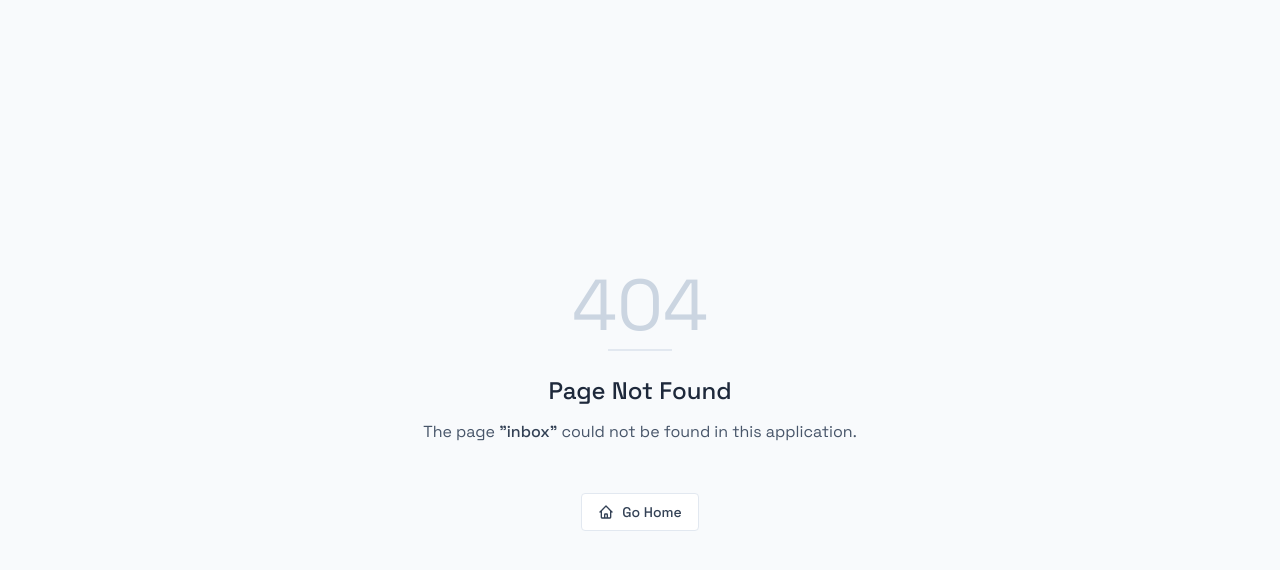
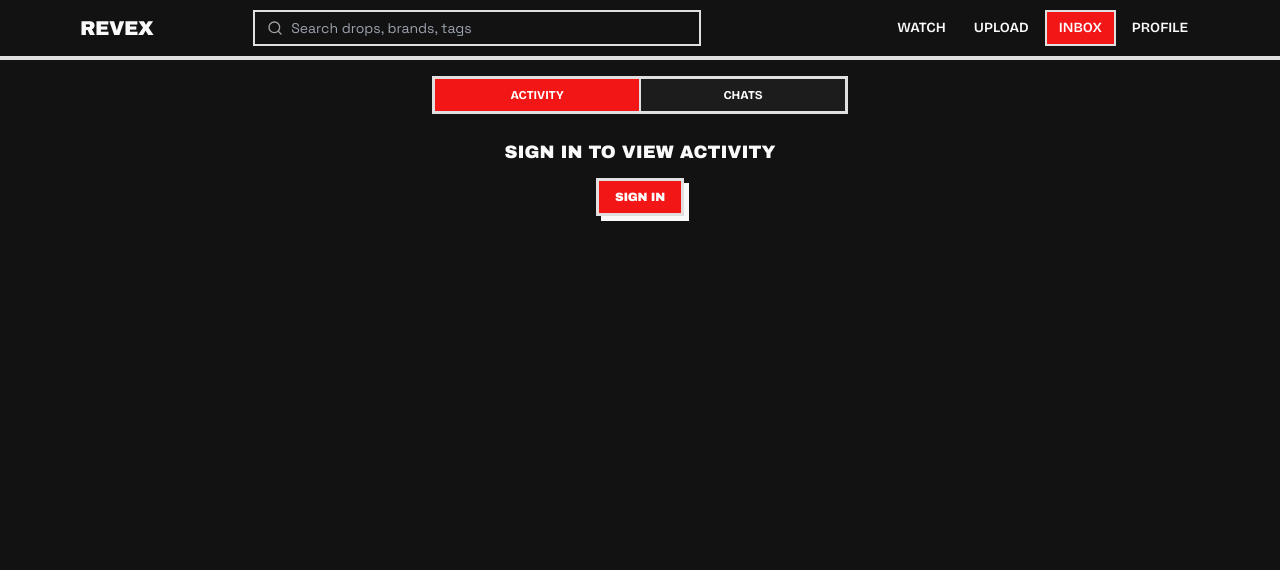
Before and after one commit to itskyromx/revexapp-main, a React (Vite) app: page /inbox in a window 1280 px wide. Before the commit this address had no page. Shown: the top 570 px of the page. Built offline with nearby package versions, Linux system fonts and the light colour scheme.

Commit message:
fourth commit

```diff
--- a/src/App.jsx
+++ b/src/App.jsx
@@ -70,7 +70,7 @@ const AuthenticatedApp = () => {
       <Route path="/profile/:userId" element={<Profile />} />
       <Route path="/profile" element={<Profile />} />
       <Route path="/item/:itemId" element={<ItemDetail />} />
-      <Route path="/offers" element={<Offers />} />
+      <Route path="/inbox" element={<Offers />} />
       <Route path="/chat/:userId" element={<Chat />} />
       <Route path="*" element={<PageNotFound />} />
     </Routes>
--- a/src/components/ActivityFeed.jsx
+++ b/src/components/ActivityFeed.jsx
@@ -8,24 +8,47 @@ import { notificationRoute } from "@/lib/notifications";
 /** The activity feed: everything that happened on this account, newest first. */
 export default function ActivityFeed() {
   const navigate = useNavigate();
-  const { user } = useCurrentUser();
+  const { user, loading: userLoading } = useCurrentUser();
   const [items, setItems] = useState([]);
   const [loading, setLoading] = useState(true);
   const [busy, setBusy] = useState(false);
+  const [loadError, setLoadError] = useState("");
+  const [retryKey, setRetryKey] = useState(0);
 
   useEffect(() => {
-    if (!user) return;
     let alive = true;
 
+    if (userLoading) {
+      setLoading(true);
+      return () => { alive = false; };
+    }
+
+    if (!user) {
+      setItems([]);
+      setLoadError("");
+      setLoading(false);
+      return () => { alive = false; };
+    }
+
+    setLoading(true);
+    setLoadError("");
     const load = async () => {
-      const { data: list } = await supabase.from('notifications').select('*')
-        .eq('recipient_id', user.id).order('created_at', { ascending: false }).limit(100);
-      if (!alive) return;
-      setItems(list || []);
-      setLoading(false);
+      try {
+        const { data: list, error } = await supabase.from('notifications').select('*')
+          .eq('recipient_id', user.id).order('created_at', { ascending: false }).limit(100);
+        if (error) throw error;
+        if (alive) setItems(list || []);
+      } catch (error) {
+        if (!alive) return;
+        console.error("Failed to load activity:", error);
+        setItems([]);
+        setLoadError("Couldn't load activity. Check your connection and try again.");
+      } finally {
+        if (alive) setLoading(false);
+      }
     };
 
-    load();
+    void load();
     const channel = supabase
       .channel(`activity:${user.id}`)
       .on('postgres_changes', {
@@ -37,7 +60,7 @@ export default function ActivityFeed() {
       alive = false;
       supabase.removeChannel(channel);
     };
-  }, [user?.id]);
+  }, [user?.id, userLoading, retryKey]);
 
   const open = (n) => {
     if (!n.read) {
@@ -71,10 +94,32 @@ export default function ActivityFeed() {
     setBusy(false);
   };
 
-  if (loading) {
+  if (userLoading || loading) {
     return (
       <div className="h-40 flex items-center justify-center">
         <div className="w-8 h-8 border-4 border-border border-t-transparent rounded-full animate-spin" />
+      </div>
+    );
+  }
+
+  if (!user) {
+    return (
+      <div className="mt-6 text-center">
+        <p className="font-display text-lg uppercase">Sign in to view activity</p>
+        <button onClick={() => navigate("/login")} className="acid-btn bg-brand-red text-white px-4 py-2 mt-3 text-xs">
+          Sign in
+        </button>
+      </div>
+    );
+  }
+
+  if (loadError) {
+    return (
+      <div className="mt-6 text-center">
+        <p className="text-sm text-muted-foreground">{loadError}</p>
+        <button onClick={() => setRetryKey((key) => key + 1)} className="acid-btn bg-muted text-foreground px-4 py-2 mt-3 text-xs">
+          Retry
+        </button>
       </div>
     );
   }
--- a/src/components/InboxThreads.jsx
+++ b/src/components/InboxThreads.jsx
@@ -11,12 +11,29 @@ import { formatPrice, timeAgo, toDate } from "@/lib/styld";
  */
 export default function InboxThreads() {
   const navigate = useNavigate();
-  const { user } = useCurrentUser();
+  const { user, loading: userLoading } = useCurrentUser();
   const [threads, setThreads] = useState([]);
   const [loading, setLoading] = useState(true);
+  const [loadError, setLoadError] = useState("");
+  const [retryKey, setRetryKey] = useState(0);
 
   useEffect(() => {
-    if (!user) return;
+    let alive = true;
+
+    if (userLoading) {
+      setLoading(true);
+      return () => { alive = false; };
+    }
+
+    if (!user) {
+      setThreads([]);
+      setLoadError("");
+      setLoading(false);
+      return () => { alive = false; };
+    }
+
+    setLoading(true);
+    setLoadError("");
     (async () => {
       try {
         const [sentRes, receivedRes, asSellerRes, asBuyerRes, blocksRes, clearsRes] = await Promise.all([
@@ -27,6 +44,11 @@ export default function InboxThreads() {
           supabase.from('blocks').select('*').order('created_at', { ascending: false }).limit(200),
           supabase.from('chat_clears').select('*').eq('user_id', user.id),
         ]);
+        const queryError = [sentRes, receivedRes, asSellerRes, asBuyerRes, blocksRes, clearsRes]
+          .find((result) => result.error)?.error;
+        if (queryError) throw queryError;
+        if (!alive) return;
+
         const sent = sentRes.data || [];
         const received = receivedRes.data || [];
         const asSeller = asSellerRes.data || [];
@@ -77,17 +99,43 @@ export default function InboxThreads() {
 
         setThreads([...map.values()].sort((a, b) => toDate(b.at) - toDate(a.at)));
       } catch (e) {
+        if (!alive) return;
         console.error(e);
+        setThreads([]);
+        setLoadError("Couldn't load chats. Check your connection and try again.");
       } finally {
-        setLoading(false);
+        if (alive) setLoading(false);
       }
     })();
-  }, [user]);
+    return () => { alive = false; };
+  }, [user?.id, userLoading, retryKey]);
 
-  if (loading) {
+  if (userLoading || loading) {
     return (
       <div className="h-40 flex items-center justify-center">
         <div className="w-8 h-8 border-4 border-border border-t-transparent rounded-full animate-spin" />
+      </div>
+    );
+  }
+
+  if (!user) {
+    return (
+      <div className="mt-6 text-center">
+        <p className="font-display text-lg uppercase">Sign in to view chats</p>
+        <button onClick={() => navigate("/login")} className="acid-btn bg-brand-red text-white px-4 py-2 mt-3 text-xs">
+          Sign in
+        </button>
+      </div>
+    );
+  }
+
+  if (loadError) {
+    return (
+      <div className="mt-6 text-center">
+        <p className="text-sm text-muted-foreground">{loadError}</p>
+        <button onClick={() => setRetryKey((key) => key + 1)} className="acid-btn bg-muted text-foreground px-4 py-2 mt-3 text-xs">
+          Retry
+        </button>
       </div>
     );
   }
--- /dev/null
+++ b/src/components/SiteHeader.jsx
@@ -0,0 +1,52 @@
+import { Link, useLocation } from "react-router-dom";
+import { Search } from "lucide-react";
+
+const NAV_ITEMS = [
+  { to: "/watch", label: "Watch", key: "watch" },
+  { to: "/upload", label: "Upload", key: "upload" },
+  { to: "/inbox", label: "Inbox", key: "inbox" },
+  { to: "/profile", label: "Profile", key: "profile" },
+];
+
+export default function SiteHeader({ actions, context }) {
+  const { pathname } = useLocation();
+  const isHome = pathname === "/home" || pathname === "/";
+  const activeKey = NAV_ITEMS.find(({ key }) => pathname.startsWith(`/${key}`))?.key;
+
+  return (
+    <header className="sticky top-0 z-30 border-b-[4px] border-border bg-background">
+      <div className="max-w-6xl mx-auto flex items-center gap-4 px-4 h-14">
+        <Link
+          to="/home"
+          aria-current={isHome ? "page" : undefined}
+          className="font-display text-xl uppercase tracking-tight"
+        >
+          Revex
+        </Link>
+        {context && <span className="hidden sm:block font-display text-sm uppercase truncate">{context}</span>}
+        <div className="hidden md:flex items-center gap-2 flex-1 max-w-md mx-auto border-2 border-border bg-background px-3 h-9">
+          <Search className="w-4 h-4 text-muted-foreground" />
+          <input placeholder="Search drops, brands, tags" className="bg-transparent flex-1 outline-none text-sm" />
+        </div>
+        <div className="ml-auto flex items-center gap-2">
+          {actions}
+          <nav className="flex items-center gap-1 text-sm font-heading uppercase">
+            {NAV_ITEMS.map(({ to, label, key }) => {
+              const active = activeKey === key;
+              return (
+                <Link
+                  key={key}
+                  to={to}
+                  aria-current={active ? "page" : undefined}
+                  className={`hidden md:inline px-3 py-1.5 ${active ? "border-2 border-border bg-brand-red text-white" : "hover:bg-black/10"}`}
+                >
+                  {label}
+                </Link>
+              );
+            })}
+          </nav>
+        </div>
+      </div>
+    </header>
+  );
+}
--- a/src/hooks/useUnreadNotifications.js
+++ b/src/hooks/useUnreadNotifications.js
@@ -23,7 +23,7 @@ export default function useUnreadNotifications() {
     load();
 
     const channel = supabase
-      .channel(`notifications:${user.id}`)
+      .channel(`notifications:${user.id}:${crypto.randomUUID()}`)
       .on('postgres_changes', {
         event: '*', schema: 'public', table: 'notifications', filter: `recipient_id=eq.${user.id}`,
       }, () => load())
--- a/src/pages/Home.jsx
+++ b/src/pages/Home.jsx
@@ -1,10 +1,11 @@
 import { useEffect, useState } from "react";
-import { Link, useNavigate } from "react-router-dom";
+import { useNavigate } from "react-router-dom";
 import { supabase } from "@/api/supabaseClient";
-import { Loader2, Search, Play, Flame, Sparkles } from "lucide-react";
+import { Loader2, Play, Flame, Sparkles } from "lucide-react";
 import { CATEGORY_LABELS } from "@/lib/styld";
 import { formatPrice } from "@/lib/styld";
 import { getBlockedIds, hideBlocked } from "@/lib/blocks";
+import SiteHeader from "@/components/SiteHeader";
 
 const CATEGORIES = Object.keys(CATEGORY_LABELS);
 
@@ -33,22 +34,7 @@ export default function Home() {
 
   return (
     <div className="min-h-screen bg-background text-foreground">
-      {/* Top bar */}
-      <header className="sticky top-0 z-30 border-b-[4px] border-border bg-background">
-        <div className="max-w-6xl mx-auto flex items-center gap-4 px-4 h-14">
-          <Link to="/home" className="font-display text-xl uppercase tracking-tight">STYLD</Link>
-          <div className="hidden md:flex items-center gap-2 flex-1 max-w-md mx-auto border-2 border-border bg-background px-3 h-9">
-            <Search className="w-4 h-4 text-muted-foreground" />
-            <input placeholder="Search drops, brands, tags" className="bg-transparent flex-1 outline-none text-sm" />
-          </div>
-          <nav className="ml-auto flex items-center gap-1 text-sm font-heading uppercase">
-            <Link to="/watch" className="hidden md:inline px-3 py-1.5 hover:bg-black/10">Watch</Link>
-            <Link to="/upload" className="hidden md:inline px-3 py-1.5 hover:bg-black/10">Upload</Link>
-            <Link to="/offers" className="hidden md:inline px-3 py-1.5 hover:bg-black/10">Inbox</Link>
-            <Link to="/profile" className="border-2 border-border px-3 py-1.5 bg-brand-red text-white">Profile</Link>
-          </nav>
-        </div>
-      </header>
+      <SiteHeader />
 
       <main className="max-w-6xl mx-auto px-4 py-6 space-y-10">
         {loading ? (
--- a/src/pages/Offers.jsx
+++ b/src/pages/Offers.jsx
@@ -1,4 +1,5 @@
 import { useState } from "react";
+import SiteHeader from "@/components/SiteHeader";
 import BottomNav from "@/components/BottomNav";
 import ActivityFeed from "@/components/ActivityFeed";
 import InboxThreads from "@/components/InboxThreads";
@@ -11,14 +12,11 @@ export default function Offers() {
 
   return (
     <div className="min-h-screen pb-16 bg-background">
-      <header className="sticky top-0 z-30 border-b-[4px] border-border bg-background">
-        <div className="max-w-md mx-auto flex items-center gap-3 px-4 h-14">
-          <span className="font-display text-xl uppercase text-left">Inbox</span>
-          {unread > 0 && (
-            <span className="ml-auto sticker bg-brand-red text-white px-2 py-0.5 text-xs">{unread} new</span>
-          )}
-        </div>
-      </header>
+      <SiteHeader
+        actions={unread > 0 && (
+          <span className="sticker bg-brand-red text-white px-2 py-0.5 text-xs">{unread} new</span>
+        )}
+      />
 
       <div className="max-w-md mx-auto p-4">
         <div className="flex border-[3px] border-border bg-card mb-4">
--- a/src/pages/Watch.jsx
+++ b/src/pages/Watch.jsx
@@ -46,7 +46,7 @@ export default function Watch() {
     <div className="h-screen w-full bg-black text-white flex overflow-hidden">
       {/* Left sidebar */}
       <aside className="hidden md:flex flex-col w-60 shrink-0 border-r-2 border-white/15 p-4 gap-1">
-        <Link to="/home" className="font-display text-2xl uppercase mb-6">STYLD</Link>
+        <Link to="/home" className="font-display text-2xl uppercase mb-6">Revex</Link>
         {NAV.map(({ to, icon: Icon, label }, i) => {
           const active = to === "/home" && location.pathname === "/watch" && label === "Home";
           return (
```
Also changed, not shown: src/pages/Profile.jsx (+11 -9 lines), src/pages/Upload.jsx (+5 -6 lines), 4 other files (tests, documents, lock files or other folders).
